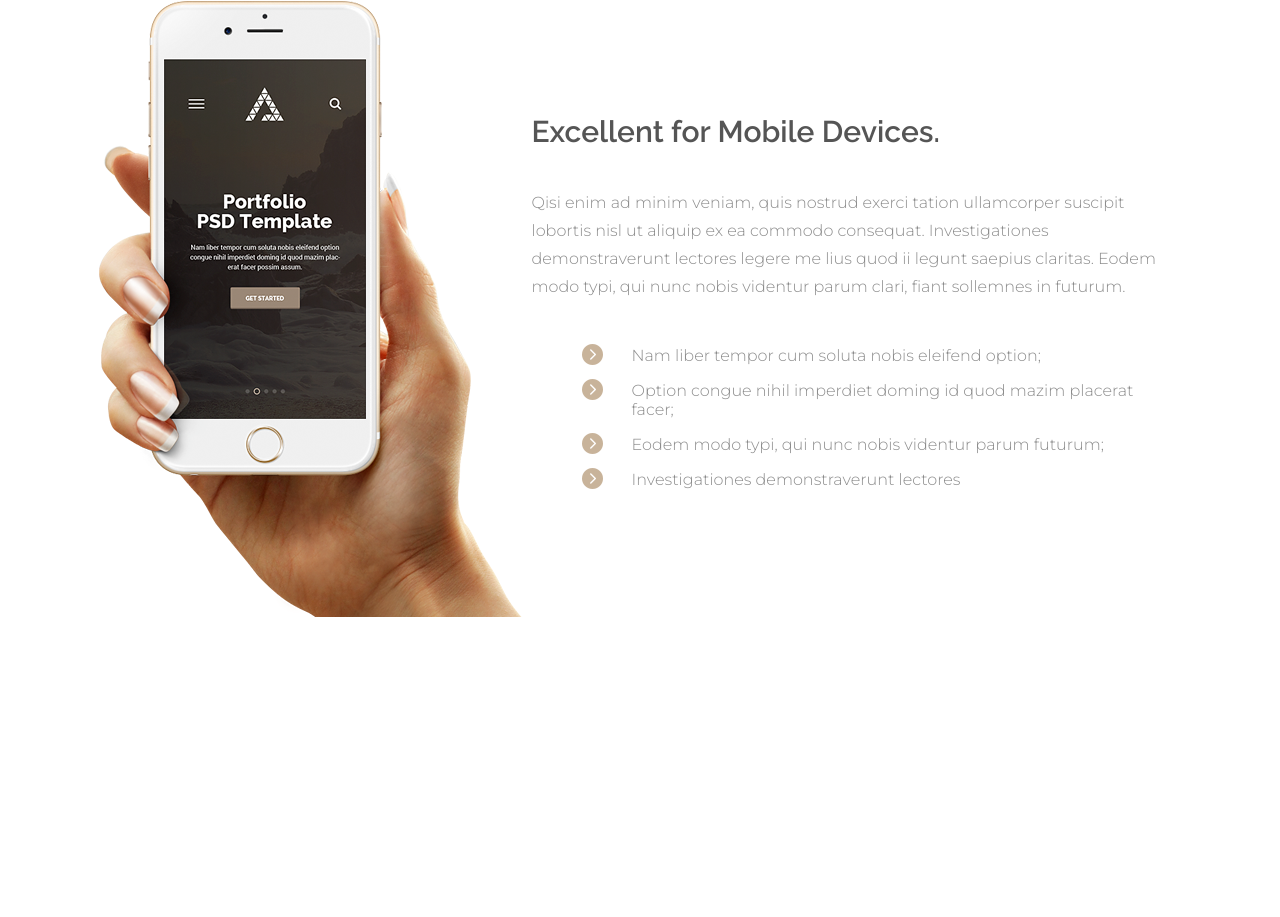
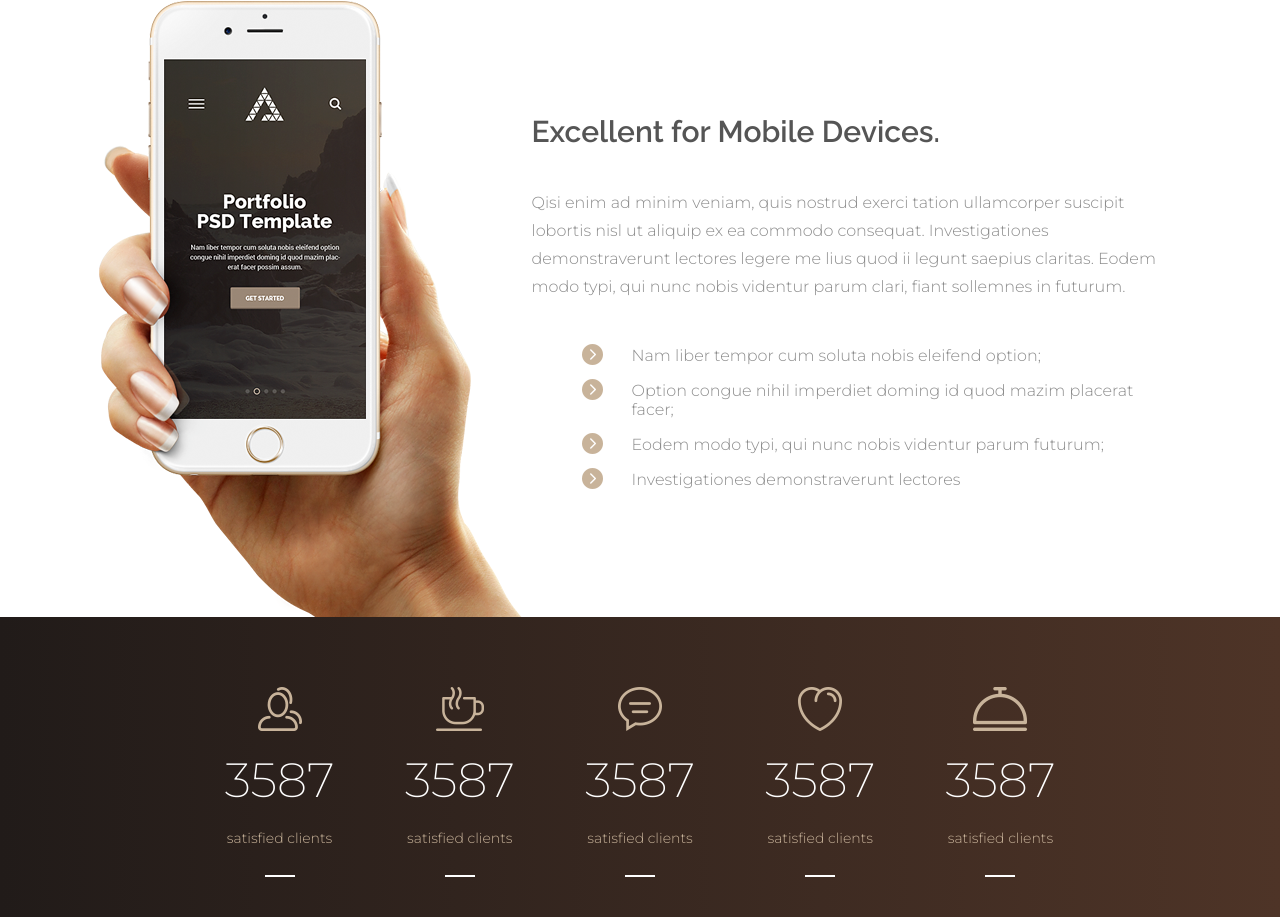
Before and after one commit to DenTheProgrammer/WaxomTemplate, a plain HTML site: page index.html in a window 1280 px wide. Shown: the part 3190-4107 px from the top of the page. Before the commit the page ends 3807 px from the top, so only its background shows below. Drawn offline with Linux system fonts and the light colour scheme.

Commit message:
Counters section added

```diff
--- a/css/style.css
+++ b/css/style.css
@@ -353,6 +353,7 @@ header .logoAndNav {
     text-align: center;
     padding: 9px 24px;
     margin: 5px;
+    cursor: pointer;
 }
 
 .latestProjects li:hover,
@@ -371,6 +372,7 @@ header .logoAndNav {
     width: 370px;
     margin: 15px;
     overflow: hidden;
+    cursor: pointer;
 }
 
 .gallery-item .img {
@@ -542,3 +544,54 @@ header .logoAndNav {
     left: -50px;
     top: -2px;
 }
+
+/*-------------------------------COUNTERS-------------------------------*/
+
+.counters {
+    background: -webkit-linear-gradient(0deg, #211b19 0%, #4e3427 100%);
+    background: -moz-linear-gradient(0deg, #211b19 0%, #4e3427 100%);
+    background: -o-linear-gradient(0deg, #211b19 0%, #4e3427 100%);
+    background: -ms-linear-gradient(0deg, #211b19 0%, #4e3427 100%);
+    background: linear-gradient(90deg, #211b19 0%, #4e3427 100%);
+    min-height: 300px;
+    display: flex;
+    justify-content: center;
+    align-items: center;
+    flex-wrap: wrap;
+}
+
+.counters .counter {
+    margin: 35px;
+    position: relative;
+    display: flex;
+    flex-direction: column;
+    align-items: center;
+
+}
+
+.counters .counter::after {
+    content: "";
+    position: absolute;
+    background-color: #ffffff;
+    width: 30px;
+    height: 2px;
+    left: calc(50% - 15px);
+    bottom: -30px;
+}
+
+
+
+.counters h2 {
+    font-family: Montserrat;
+    color: #ffffff;
+    font-size: 48px;
+    font-weight: 200;
+    margin: 20px 0;
+}
+
+.counters h3 {
+    font-family: Montserrat;
+    color: #c7b299;
+    font-size: 14px;
+    font-weight: 300;
+}
--- a/index.html
+++ b/index.html
@@ -159,6 +159,33 @@
                 </ul>
             </div>
         </section>
+        <section class="counters">
+            <div class="counter counter1">
+                <img src="img/counter1.png" alt="">
+                <h2>3587</h2>
+                <h3>satisfied clients</h3>
+            </div>
+            <div class="counter counter2">
+                <img src="img/counter2.png" alt="">
+                <h2>3587</h2>
+                <h3>satisfied clients</h3>
+            </div>
+            <div class="counter counter3">
+                <img src="img/counter3.png" alt="">
+                <h2>3587</h2>
+                <h3>satisfied clients</h3>
+            </div>
+            <div class="counter counter4">
+                <img src="img/counter4.png" alt="">
+                <h2>3587</h2>
+                <h3>satisfied clients</h3>
+            </div>
+            <div class="counter counter5">
+                <img src="img/counter5.png" alt="">
+                <h2>3587</h2>
+                <h3>satisfied clients</h3>
+            </div>
+        </section>
     </main>
 </body>
 </html>
```
Also changed, not shown: img/counter1.png (added), img/counter2.png (added), img/counter3.png (added), img/counter4.png (added), img/counter5.png (added). Lines whose indentation alone changed are shown as unchanged.
